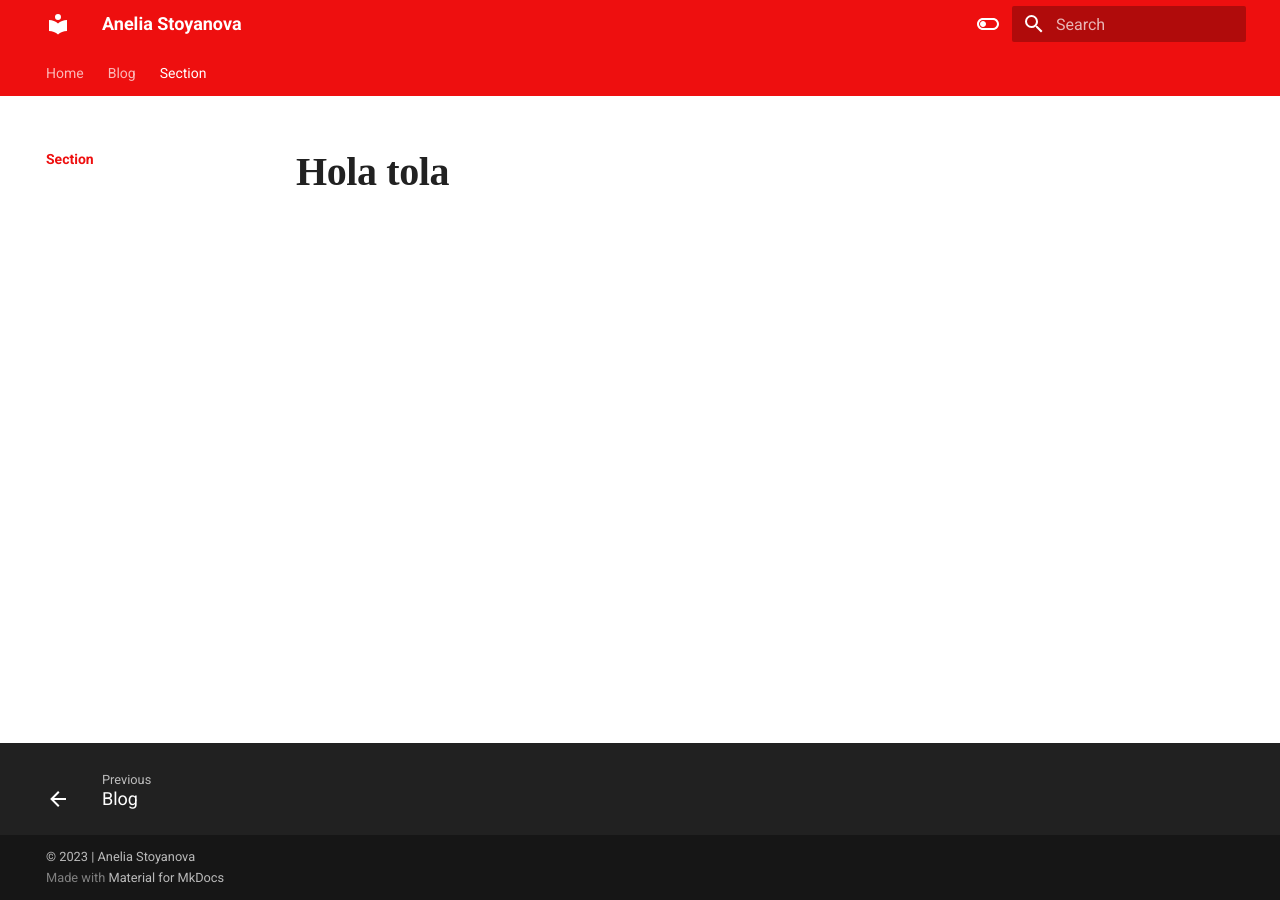
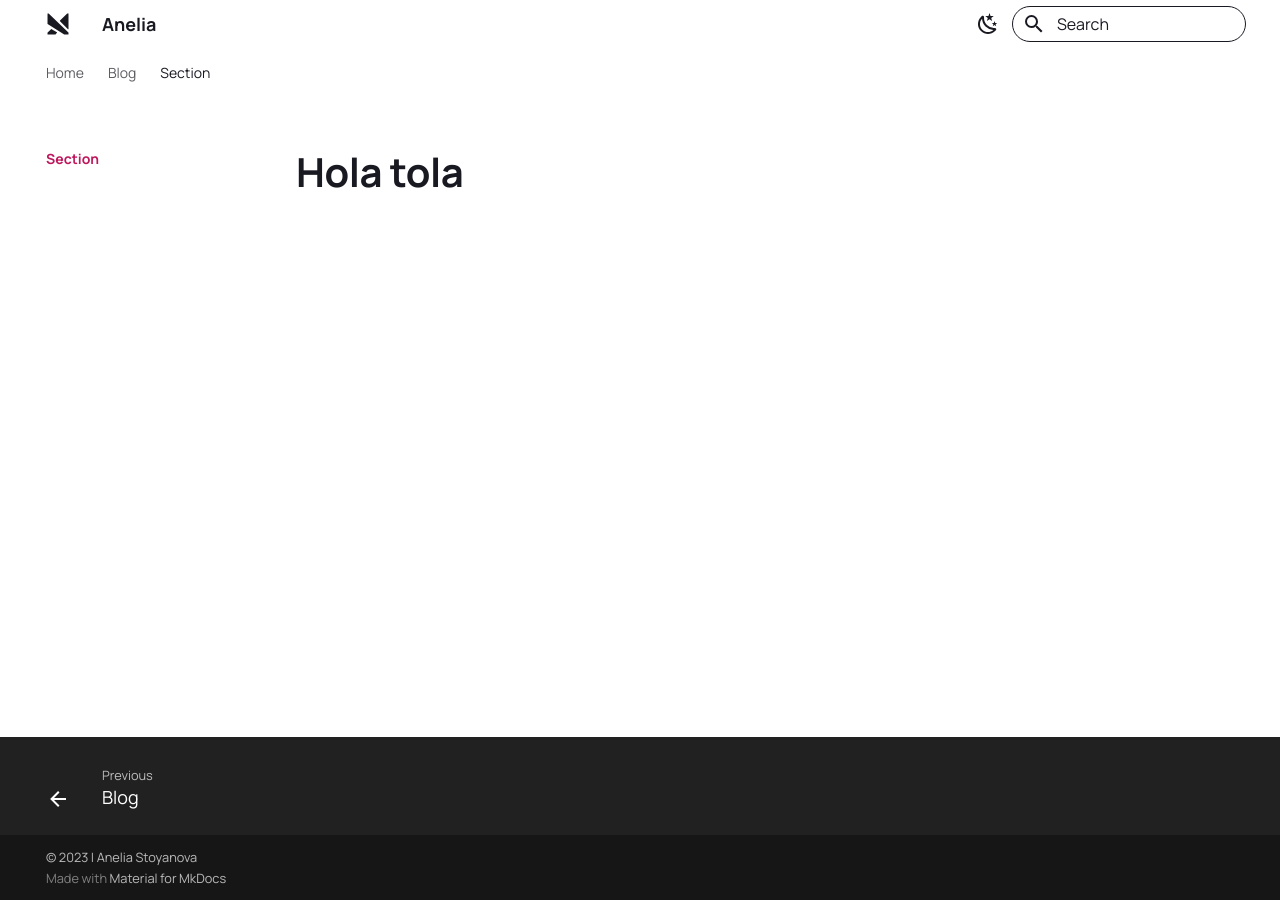
Before and after one commit to anelllya/portfolio, an MkDocs documentation site: the page built from docs/section/index.md, in a window 1280 px wide. Built offline with MkDocs 1.6.1 and Material for MkDocs 9.7.7, drawn with Linux system fonts in a browser that asks for light colours.

Commit message:
header and colors customised

```diff
--- a/docs/stylesheets/extra.css
+++ b/docs/stylesheets/extra.css
@@ -1,51 +1,114 @@
+/*Colors and main styling*/
+
+[data-md-color-scheme="darkanelia"] {
+  --md-primary-fg-color:               #0d9488;
+  --md-primary-fg-color--light:        #f9a8d4;
+  --md-primary-fg-color--dark:         #500724;
+
+  --md-accent-fg-color:                #0ea5e9;
+
+  --md-default-fg-color:               #fafafa;
+  --md-default-fg-color--light:        hsla(0, 0%, 100%, 0.7);
+  --md-default-fg-color--lighter:      hsla(0, 0%, 100%, 0.3);
+  --md-default-fg-color--lightest:     hsla(0, 0%, 100%, 0.12);
+  --md-default-bg-color:               #191922;
+  --md-default-bg-color--light:        hsla(0, 0%, 0%, 0.54);
+  --md-default-bg-color--lighter:      hsla(0, 0%, 0%, 0.32);
+  --md-default-bg-color--lightest:     hsla(0, 0%, 0%, 0.07);
+
+  --md-typeset-color:                  var(--md-default-fg-color);
+  --md-typeset-a-color:                var(--md-primary-fg-color);
+
+  --header-background:                 var(--md-default-bg-color);
+
+}
+
 [data-md-color-scheme="lightanelia"] {
-    --md-primary-fg-color:               #EE0F0F;
-    --md-primary-fg-color--light:        #ECB7B7;
-    --md-primary-fg-color--dark:         #90030C;
+    --md-primary-fg-color:               #be185d;
+    --md-primary-fg-color--light:        #f472b6;
+    --md-primary-fg-color--dark:         #831843;
 
-    --md-accent-color:                  #ff0;
+    --md-accent-fg-color:                #fb923c;
 
-    --md-default-fg-color:               #212121;
+    --md-default-fg-color:               #191922;
     --md-default-fg-color--light:        hsla(0, 0%, 0%, 0.54);
     --md-default-fg-color--lighter:      hsla(0, 0%, 0%, 0.32);
     --md-default-fg-color--lightest:     hsla(0, 0%, 0%, 0.07);
     --md-default-bg-color:               hsla(0, 0%, 100%, 1);
     --md-default-bg-color--light:        hsla(0, 0%, 100%, 0.7);
     --md-default-bg-color--lighter:      hsla(0, 0%, 100%, 0.3);
-    --md-default-bg-color--lightest:     hsla(0, 0%, 100%, 0.12);
+    --md-default-bg-color--lightest:     hsla(0, 19%, 13%, 0.12);
 
     --md-typeset-color:                  var(--md-default-fg-color);
     --md-typeset-a-color:                var(--md-primary-fg-color);
 
-  }
-
-  [data-md-color-scheme="darkanelia"] {
-    --md-primary-fg-color:               #EE0F0F;
-    --md-primary-fg-color--light:        #ECB7B7;
-    --md-primary-fg-color--dark:         #90030C;
-
-    --md-default-fg-color:               #fafafa;
-    --md-default-fg-color--light:        hsla(0, 0%, 100%, 0.7);
-    --md-default-fg-color--lighter:      hsla(0, 0%, 100%, 0.3);
-    --md-default-fg-color--lightest:     hsla(0, 0%, 100%, 0.12);
-    --md-default-bg-color:               #212121;
-    --md-default-bg-color--light:        hsla(0, 0%, 0%, 0.54);
-    --md-default-bg-color--lighter:      hsla(0, 0%, 0%, 0.32);
-    --md-default-bg-color--lightest:     hsla(0, 0%, 0%, 0.07);
-
-    --md-typeset-color:                  var(--md-default-fg-color);
-    --md-typeset-a-color:                var(--md-primary-fg-color);
+    --header-background:                 var(--md-default-bg-color);
 
   }
 
-  @font-face {
-    font-family: 'Playfair Display';
-    src: "https://fonts.googleapis.com/css2?family=Playfair+Display:wght@800&display=swap";
-  }
+#anelialogo path {
+  fill:var(--md-default-fg-color);
+}
+
+/*Buttons*/
+
+.md-typeset .md-button--primary {
+  border-radius: 2rem;
+  border: 0.1rem solid;
+  background-color: var(--md-primary-fg-color);
+  border-color: var(--md-primary-fg-color);
+  color: var(--md-default-bg-color);
+  border-style: revert; /*Important*/
+  padding: 0.625em 2em;
+  margin-top: .5rem;
+  margin-right: .5rem;
+}
+
+.md-typeset .md-button--primary:focus,
+.md-typeset .md-button--primary:hover {
+    background-color: var(--md-primary-fg-color);
+    background-image: linear-gradient(to right, var(--md-default-fg-color--light),var(--md-primary-fg-color));
+    color: var(--md-default-bg-color);
+    border-color: var(--md-default-bg-color);
+}
+
+
+.md-typeset .md-button--secondary {
+  border-radius: 2rem;
+  border: 0.1rem solid;
+  padding: 0.625em 2em;
+  margin-top: .5rem;
+  margin-right: .5rem;
+}
+
+.md-typeset .md-button--secondary:focus,
+.md-typeset .md-button--secondary:hover {
+    background-color: var(--md-default-bg-color);
+    color: var(--md-accent-fg-color);
+    border-color: var(--md-accent-fg-color);
+}
+
+.md-typeset .md-button--tertiary {
+  border-radius: 0;
+  border: none;
+  padding: 0.625em 1rem;
+  margin-top: .5rem;
+  margin-right: .5rem;
+}
+
+.md-typeset .md-button--tertiary:focus,
+.md-typeset .md-button--tertiary:hover {
+    background-color: var(--md-default-bg-color);
+    color: var(--md-accent-fg-color);
+    border-bottom: 0.1rem solid var(--md-accent-fg-color);
+}
+
+
+
+
 
   .md-typeset h1 {
-    font-family: 'Playfair Display';
-    font-weight: 800;
+    font-weight: bold;
     font-size: 2rem;
     color: var(--md-typeset-color);
   }
@@ -57,3 +120,30 @@
   .md-header--shadow {
     box-shadow: none;
 }
+
+.md-header__button.md-logo svg{
+  fill: red;
+}
+
+.md-header, .md-tabs {
+  background-color: var(--header-background);
+  color: var(--md-default-fg-color);
+}
+
+.md-search__input+.md-search__icon{
+  color: var(--md-default-fg-color);
+}
+
+.md-search__form{
+  background-color: var(--md-default-bg-color);
+
+}
+.md-search__input {
+  border: 1px solid var(--md-default-fg-color);
+  border-radius: 2rem;
+  color: var(--md-typeset-color);
+}
+
+.md-search__input::placeholder{
+  color: var(--md-typeset-color);
+}
--- a/mkdocs.yml
+++ b/mkdocs.yml
@@ -1,5 +1,5 @@
 # Site Settings
-site_name: Anelia Stoyanova
+site_name: Anelia
 site_author: Anelia Stoyanova
 docs_dir: docs
 
@@ -10,8 +10,14 @@ extra_css:
 
 # Material Configuration
 theme:
+  font:
+    text: Manrope
   name: material
   custom_dir: overrides # Contains custom 'home.html' coverpage (and 'main.html')
+
+  icon:
+    logo: myicons/anelia-logo
+  favicon: img/favicon.png
 
   features:
     - navigation.indexes          # Implied section 'index.md' files
@@ -29,14 +35,14 @@ theme:
     - media: "(prefers-color-scheme: light)"
       scheme: lightanelia
       toggle:
-        icon: material/toggle-switch-off-outline
+        icon: material/weather-night
         name: Switch to Dark Mode
 
     # Dark Mode
     - media: "(prefers-color-scheme: dark)"
       scheme: darkanelia
       toggle:
-        icon: material/toggle-switch
+        icon: material/weather-sunny
         name: Switch to Light Mode
 # nav:
 #  - Section:
@@ -45,44 +51,58 @@ theme:
 
 plugins:
   - search
-  - roamlinks # Obsidian Style Image Support ![[<attachment_name>]]
+#  - roamlinks # Obsidian Style Image Support ![[<attachment_name>]]
   - blog
   - glightbox
+
+# extra:
+#  consent:
+#    title: Cookie consent
+#    description: >-
+#      We use cookies to recognize your repeated visits and preferences, as well
+#      as to measure the effectiveness of our documentation and whether users
+#      find what they're searching for. With your consent, you're helping us to
+#      make our documentation better.
 
 markdown_extensions:
   - attr_list
   - md_in_html
+  - pymdownx.emoji:
+      emoji_index: !!python/name:material.extensions.emoji.twemoji
+      emoji_generator: !!python/name:material.extensions.emoji.to_svg
+      options:
+        custom_icons:
+          - overrides/.icons
 
 
 # Custom Homepage Elements
 home_cover_image: img/flowers.png # This path starts at your root mkdocs directory.
-home_tagline: Shadow Wizards Only
-home_description: |
-  This site is an example showcase for my "mkdocs-coverpage" repository.
+home_tagline: Unleash Your Design Potential
+home_description: Transform your digital product with a seamless infusion of creativity, innovation, and a personal touch. Every project is meticulously crafted, ensuring no compromise on style or sophistication
 
 # Gradient Color
 
 
 # Custom Homepage Button(s)
-home_button1_name: Section                        # Comment this parameter out to remove the button.
+home_button1_name: Start now                        # Comment this parameter out to remove the button.
 home_button1_url: section/                       # This path starts at your root mkdocs directory.
 home_button1_theme: md-button md-button--primary # Options: "md-button", "md-button md-button--primary"
 home_button1_icon: people                        # Options: "people", "gear", "image"
 home_button1_blurb: |                            # Short description of this button / section.
   This joker navigates to the shadow wizard armory located in "/Folder1/index.md"
 
-home_button2_name: Blog   # Comment this parameter out to remove the button.
-home_button2_url: blog/    # This path starts at your root mkdocs directory.
-home_button2_theme: md-button # Options: "md-button", "md-button md-button--primary"
-home_button2_icon: gear       # Options: "people", "gear", "image"
-home_button2_blurb: |         # Short description of this button / section.
+home_button2_name: Blog                             # Comment this parameter out to remove the button.
+home_button2_url: blog/                             # This path starts at your root mkdocs directory.
+home_button2_theme: md-button md-button--secondary  # Options: "md-button", "md-button md-button--primary"
+home_button2_icon: gear                             # Options: "people", "gear", "image"
+home_button2_blurb: |                               # Short description of this button / section.
   This goober navigates to some important thingies located in "/Folder2/index.md"
 
-home_button3_name: Clicky 3   # Comment this parameter out to remove the button.
-home_button3_url: Folder3/    # This path starts at your root mkdocs directory.
-home_button3_theme: md-button # Options: "md-button", "md-button md-button--primary"
-home_button3_icon: image      # Options: "people", "gear", "image"
-home_button3_blurb: |         # Short description of this button / section.
+home_button3_name: Clicky 3                         # Comment this parameter out to remove the button.
+home_button3_url: Folder3/                          # This path starts at your root mkdocs directory.
+home_button3_theme: md-button md-button--tertiary   # Options: "md-button", "md-button md-button--primary"
+home_button3_icon: image                            # Options: "people", "gear", "image"
+home_button3_blurb: |                               # Short description of this button / section.
   This psycho navigates to an interesting table of stuff located in "/Folder3/index.md"
 
 # Homepage Code Execution
--- a/overrides/home.html
+++ b/overrides/home.html
@@ -28,8 +29,7 @@
 
     .tx-hero h1 {
         margin-bottom: 1rem;
-        color: currentColor;
-        font-weight: 700
+        font-weight: 800
     }
 
     .tx-hero__content {
@@ -44,24 +44,9 @@
         padding-right: 2.5rem;
     }
 
-    .tx-hero .md-button {
-        margin-top: .5rem;
-        margin-right: .5rem;
-        color: var(--md-primary-bg-color)
-    }
 
-    .tx-hero .md-button--primary {
-        background-color: #333;
-        color: hsla(280deg, 37%, 48%, 1);
-        border-color: var(--md-primary-bg-color)
-    }
 
-    .tx-hero .md-button:focus,
-    .tx-hero .md-button:hover {
-        background-color: var(--md-accent-fg-color);
-        color: var(--md-default-bg-color);
-        border-color: var(--md-accent-fg-color)
-    }
+
 
     .feature-item h2 svg {
         height: 30px;
@@ -219,6 +204,7 @@
     .md-footer-social {
         padding-top: 20px;
     }
+
 </style>
 
 <!-- Main site entry button descriptions -->
```
Also changed, not shown: other parts of overrides/home.html (+1 -0 lines), docs/img/favicon.png (added), overrides/.icons/myicons/anelia-logo.svg (added).
